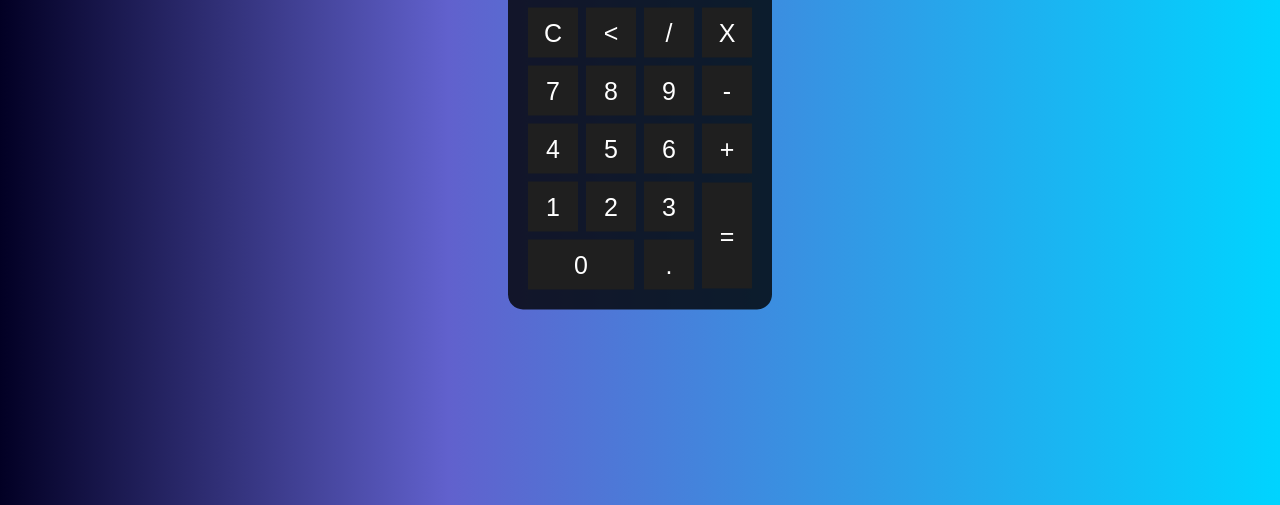
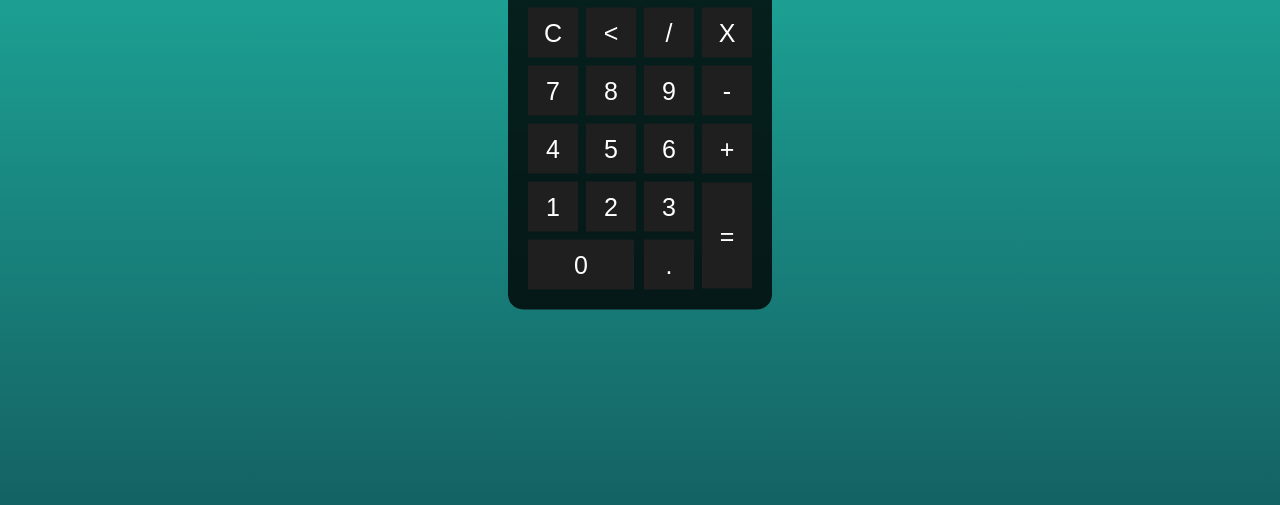
Before and after one commit to JonatanBispo/Projetos, a plain HTML site: page calculadora - internet/index.html in a window 1280 px wide. Shown: the part 295-800 px from the top of the page. Drawn offline with Linux system fonts and the light colour scheme.

Commit message:
Atualizar o index.html

```diff
--- a/calculadora - internet/index.html
+++ b/calculadora - internet/index.html
@@ -11,7 +11,7 @@
             padding: 0;
         }
         .fundo{
-          background-image: linear-gradient(90deg, rgba(2,0,36,1) 0%, rgba(97,97,205,1) 35%, rgba(0,212,255,1) 100%);
+          background-image: linear-gradient(0deg, rgba(20,98,99,1) 0%, rgba(33,195,174,1) 100%);
         width: 100vw;
           height: 100vh ;
           color: white;
```
